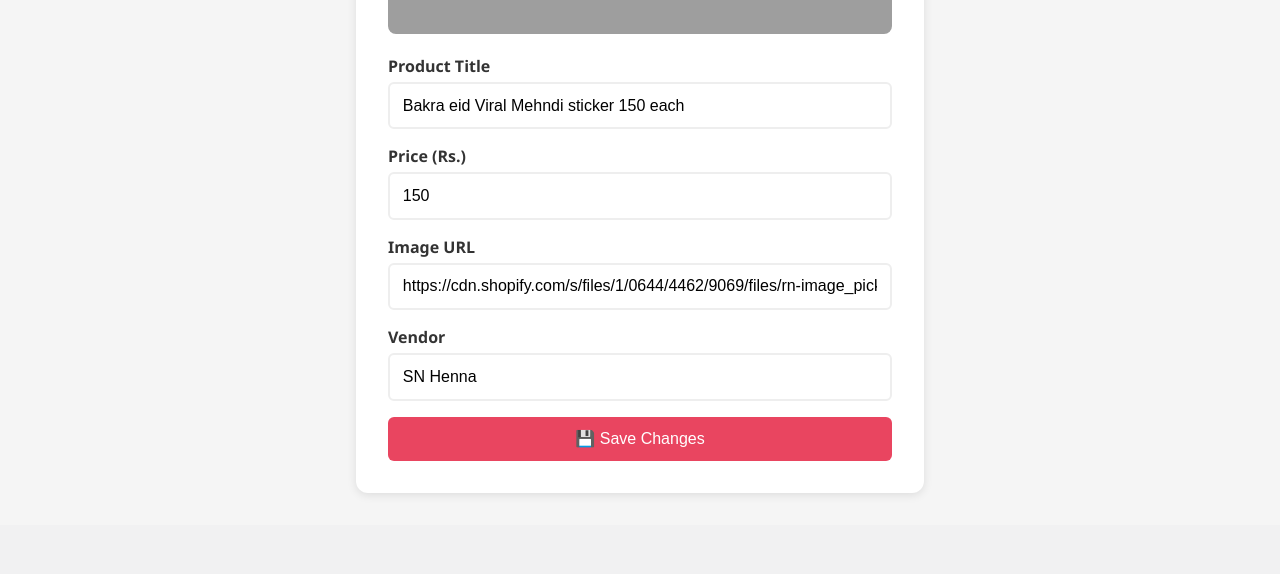
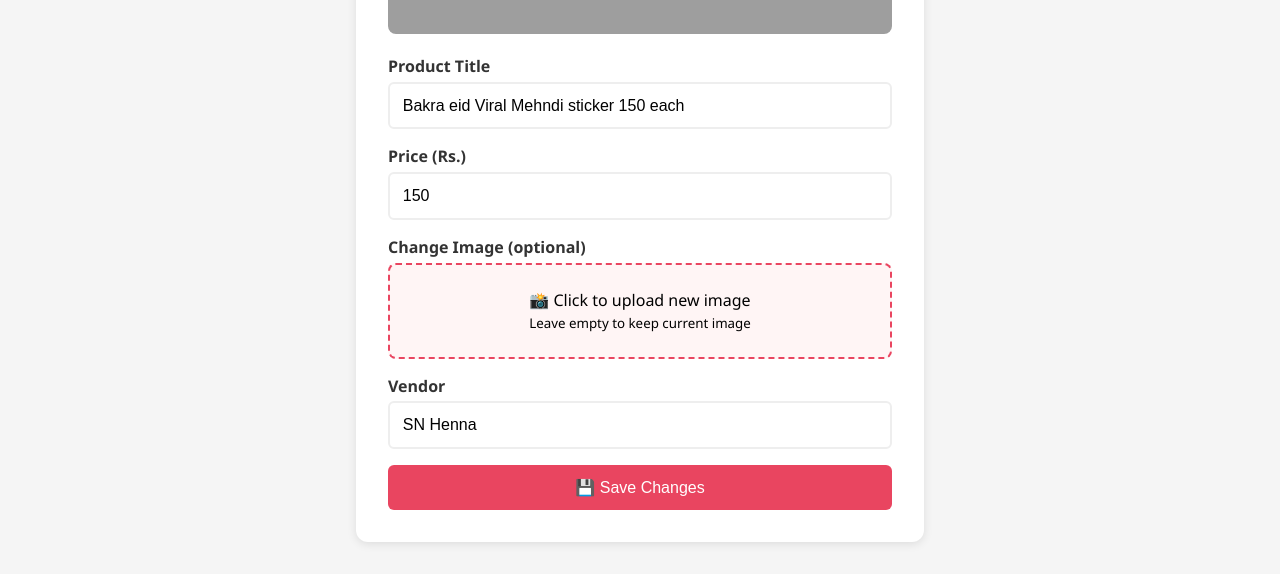
Before and after one commit to annamehndi31/anna-mehndi, a Flask app: page /admin/edit/1 in a window 1280 px wide. Shown: the part 362-936 px from the top of the page. Before the commit the page ends 856 px from the top, so only its background shows below. Run offline with Flask 3, Linux system fonts and the light colour scheme; the visitor is signed in with stand-in values (Sample User, id 1); data comes from the database, SQL or seed files in the repository; grey boxes are pictures that could not be loaded.

Commit message:
fix edit page image upload cloudinary

```diff
--- a/templates/admin_edit.html
+++ b/templates/admin_edit.html
@@ -15,8 +15,13 @@
         label { display: block; margin-bottom: 0.3rem; font-weight: bold; color: #333; }
         input { width: 100%; padding: 0.8rem; margin-bottom: 1rem; border: 2px solid #eee; border-radius: 6px; font-size: 1rem; }
         input:focus { border-color: #e94560; outline: none; }
-        .preview { width: 100%; height: 200px; object-fit: cover; border-radius: 8px; margin-bottom: 1rem; }
+        .current-img { width: 100%; height: 200px; object-fit: cover; border-radius: 8px; margin-bottom: 1rem; }
+        .upload-area { border: 2px dashed #e94560; border-radius: 8px; padding: 1.5rem; text-align: center; margin-bottom: 1rem; cursor: pointer; background: #fff5f5; }
+        .upload-area:hover { background: #ffe0e0; }
+        .preview { width: 100%; height: 200px; object-fit: cover; border-radius: 8px; margin-bottom: 1rem; display: none; }
         .btn { background: #e94560; color: white; padding: 0.8rem 2rem; border: none; border-radius: 6px; font-size: 1rem; cursor: pointer; width: 100%; }
+        .uploading { text-align: center; color: #666; margin-bottom: 1rem; display: none; }
+        .success { color: green; font-size: 0.9rem; margin-bottom: 1rem; display: none; }
     </style>
 </head>
 <body>
@@ -27,24 +32,69 @@
     <div class="container">
         <div class="form-box">
             <h2>✏️ Edit Product</h2>
-            <img src="{{ product.image }}" class="preview" id="preview">
-            <form method="POST">
+            {% if product.image %}
+            <img src="{{ product.image }}" class="current-img" id="currentImg">
+            {% endif %}
+            <form method="POST" id="editForm">
                 <label>Product Title</label>
                 <input type="text" name="title" value="{{ product.title }}" required>
+
                 <label>Price (Rs.)</label>
                 <input type="number" name="price" value="{{ product.price|int }}" required>
-                <label>Image URL</label>
-                <input type="text" name="image" value="{{ product.image }}" id="imgInput" oninput="previewImg()">
+
+                <label>Change Image (optional)</label>
+                <div class="upload-area" onclick="document.getElementById('fileInput').click()">
+                    <input type="file" id="fileInput" accept="image/*" onchange="uploadToCloudinary(this)" style="display:none">
+                    <p>📸 Click to upload new image</p>
+                    <small>Leave empty to keep current image</small>
+                </div>
+                <p class="uploading" id="uploading">⏳ Uploading...</p>
+                <p class="success" id="successMsg">✅ New image uploaded!</p>
+                <img id="preview" class="preview">
+                <input type="hidden" name="image" id="imageUrl" value="{{ product.image }}">
+
                 <label>Vendor</label>
                 <input type="text" name="vendor" value="{{ product.vendor }}">
-                <button type="submit" class="btn">💾 Save Changes</button>
+
+                <button type="submit" class="btn" id="submitBtn">💾 Save Changes</button>
             </form>
         </div>
     </div>
     <script>
-        function previewImg() {
-            const url = document.getElementById('imgInput').value;
-            document.getElementById('preview').src = url;
+        const CLOUD_NAME = 'dpx7wox5m';
+        const UPLOAD_PRESET = 'anna-mehndi';
+
+        async function uploadToCloudinary(input) {
+            if (!input.files || !input.files[0]) return;
+            const file = input.files[0];
+            const formData = new FormData();
+            formData.append('file', file);
+            formData.append('upload_preset', UPLOAD_PRESET);
+
+            document.getElementById('uploading').style.display = 'block';
+            document.getElementById('submitBtn').disabled = true;
+
+            try {
+                const res = await fetch(`https://api.cloudinary.com/v1_1/${CLOUD_NAME}/image/upload`, {
+                    method: 'POST',
+                    body: formData
+                });
+                const data = await res.json();
+                if (data.secure_url) {
+                    document.getElementById('imageUrl').value = data.secure_url;
+                    document.getElementById('preview').src = data.secure_url;
+                    document.getElementById('preview').style.display = 'block';
+                    document.getElementById('successMsg').style.display = 'block';
+                    document.getElementById('uploading').style.display = 'none';
+                    document.getElementById('submitBtn').disabled = false;
+                    if(document.getElementById('currentImg'))
+                        document.getElementById('currentImg').style.display = 'none';
+                }
+            } catch(e) {
+                alert('Upload error: ' + e);
+                document.getElementById('uploading').style.display = 'none';
+                document.getElementById('submitBtn').disabled = false;
+            }
         }
     </script>
 </body>
```
